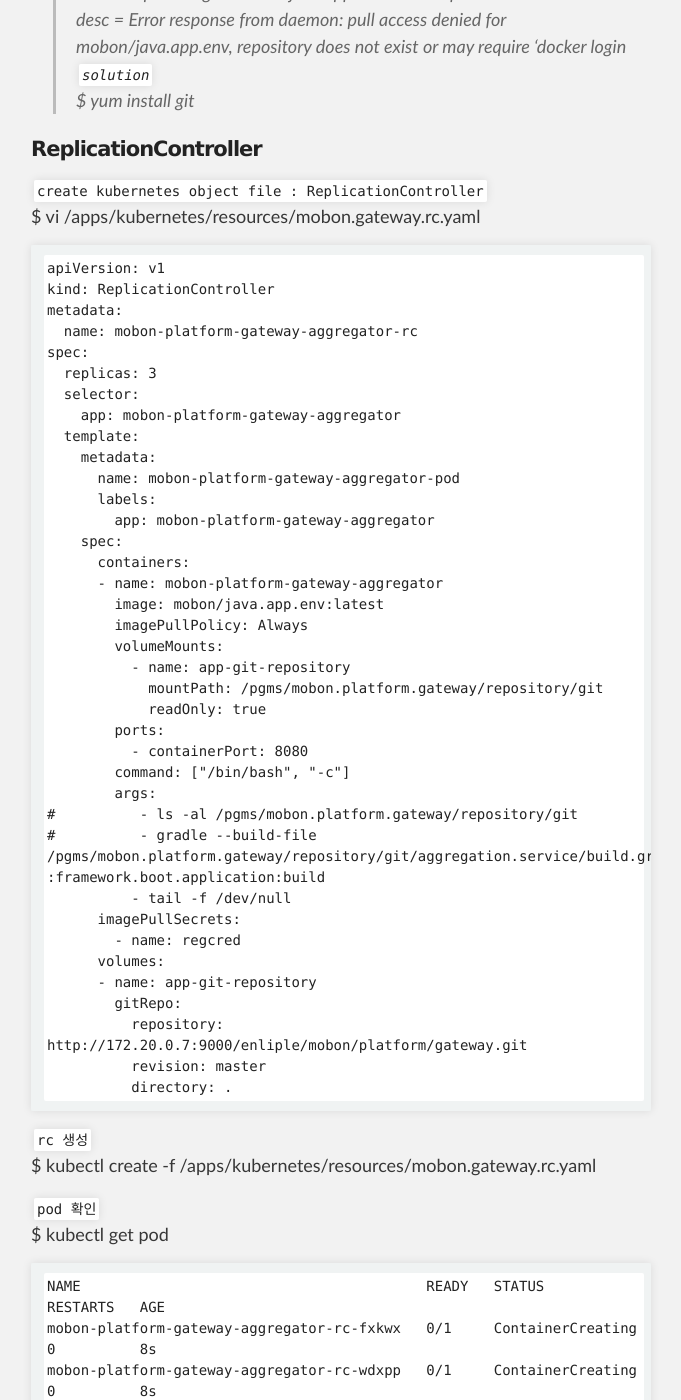
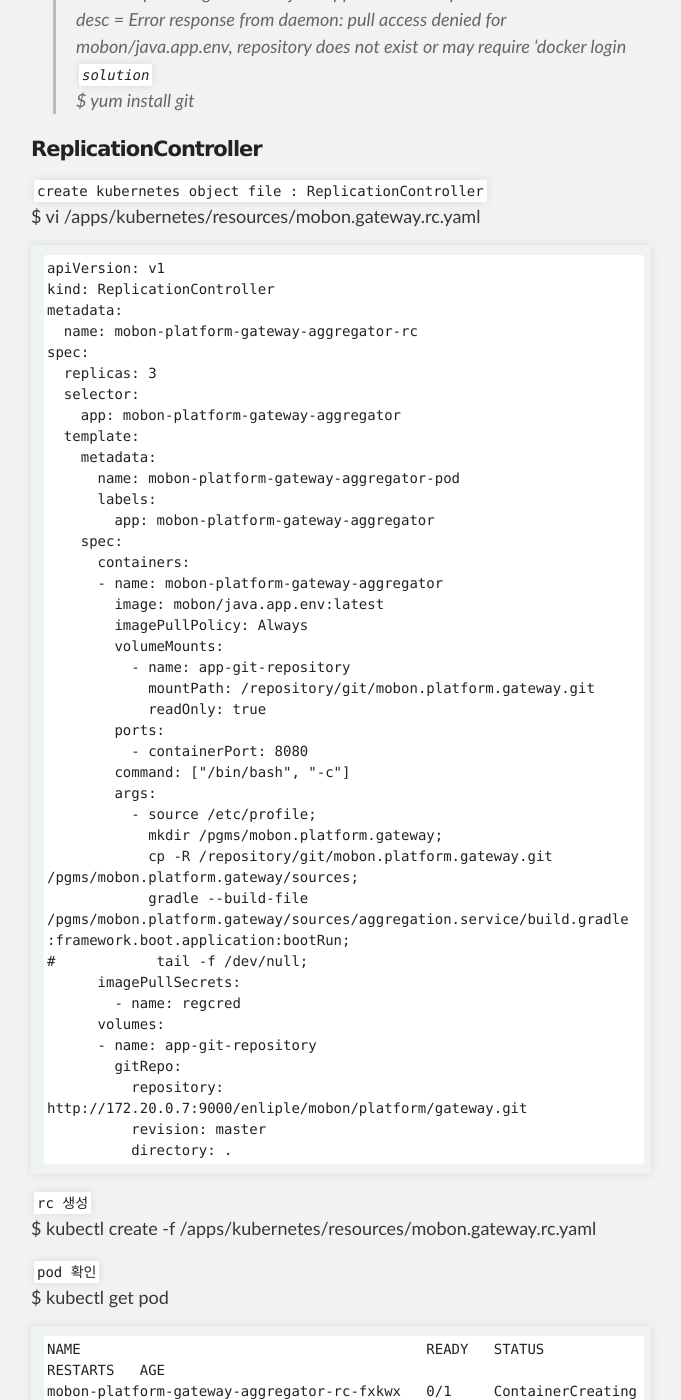
Before and after one commit to unlimited9/unlimited9.github.com, a Jekyll site: the page built from reference.notes/TA/cloud/kubernetes/how.to.deployment.md, in a window 1280 px wide and 1400 px high, scrolled down 961 px. Shown: the whole window, without its empty margins (299-980 px from the left). Built offline with Jekyll 4.4.1, drawn with Linux system fonts in a browser that asks for light colours; our own code applies the rules of GitHub Pages for plain Markdown files.

Commit message:
Update how.to.deployment.md

```diff
--- a/reference.notes/TA/cloud/kubernetes/how.to.deployment.md
+++ b/reference.notes/TA/cloud/kubernetes/how.to.deployment.md
@@ -44,15 +44,17 @@ spec:
         imagePullPolicy: Always
         volumeMounts:
           - name: app-git-repository
-            mountPath: /pgms/mobon.platform.gateway/repository/git
+            mountPath: /repository/git/mobon.platform.gateway.git
             readOnly: true
         ports:
           - containerPort: 8080
         command: ["/bin/bash", "-c"]
         args:
-#          - ls -al /pgms/mobon.platform.gateway/repository/git
-#          - gradle --build-file /pgms/mobon.platform.gateway/repository/git/aggregation.service/build.gradle :framework.boot.application:build
-          - tail -f /dev/null
+          - source /etc/profile;
+            mkdir /pgms/mobon.platform.gateway;
+            cp -R /repository/git/mobon.platform.gateway.git /pgms/mobon.platform.gateway/sources;
+            gradle --build-file /pgms/mobon.platform.gateway/sources/aggregation.service/build.gradle :framework.boot.application:bootRun;
+#            tail -f /dev/null;
       imagePullSecrets:
         - name: regcred
       volumes:
```
